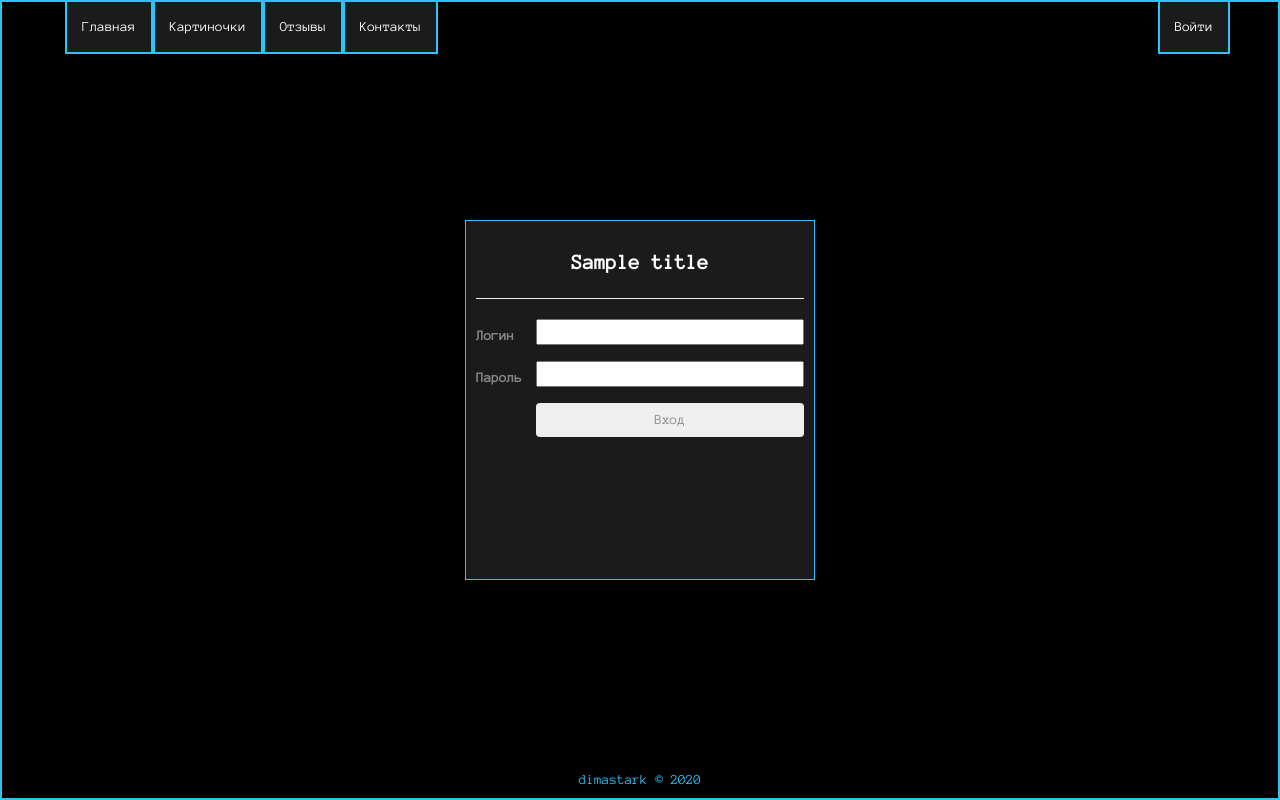
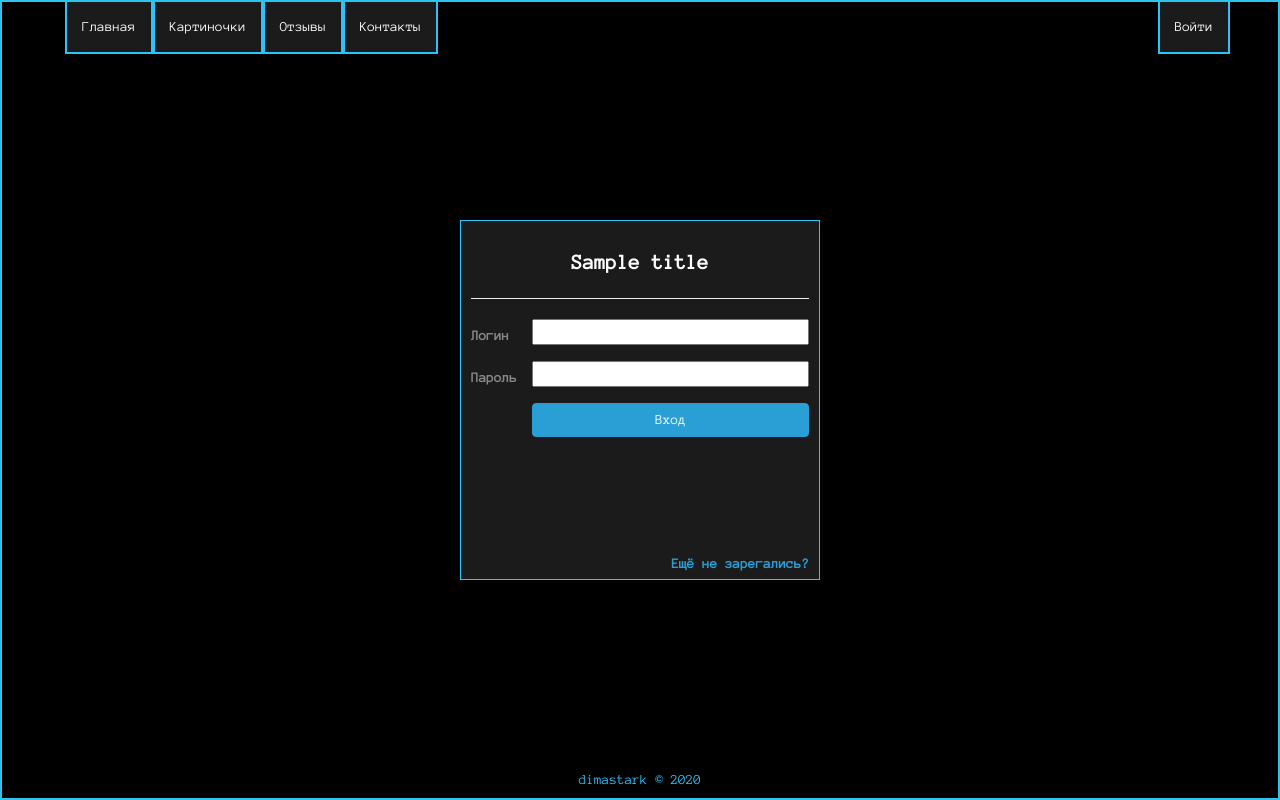
Before and after one commit to dimastark/web-tasks, a Django app: template app/templates/login.html in a window 1280 px wide. Run offline with Django 3.2, Linux system fonts and the light colour scheme; the template is opened without the code that fills it: most values are stand-ins (such as "Sample title", 1, 10 or a date in 2020); form fields are guessed from the names that the template uses; some libraries are stand-ins or nearby versions.

Commit message:
Registration

```diff
--- /dev/null
+++ b/app/static/app/css/login.css
@@ -0,0 +1,83 @@
+
+.login-wrap {
+    width: 100%;
+    height: 100%;
+}
+
+.login-tile,
+.register-tile {
+    transition: transform 1s ease;
+    text-align: center;
+    position: fixed;
+    margin: auto;
+    height: 360px;
+    min-height: 360px;
+    width: 360px;
+    top: 0;
+    bottom: 0;
+    left: 0;
+    right: 0;
+    z-index: 1;
+}
+
+.register-tile {
+    z-index: 0;
+    transform: rotateX(180deg);
+}
+
+.reg-checkbox, .login-checkbox {
+    display: none;
+}
+
+.reg-label,
+.login-label {
+    color: #2a9fd6;
+    position: absolute;
+    bottom: 0;
+    right: 10px;
+}
+
+.reg-label:hover,
+.login-label:hover {
+    color: #2a9fd6;
+    cursor: pointer;
+    text-decoration: underline;
+}
+
+.reg-checkbox:checked ~ .login-tile {
+    animation: fold 1s ease forwards;
+}
+
+.reg-checkbox:checked ~ .register-tile {
+    animation: unfold 1s ease forwards;
+}
+
+.login-checkbox:checked ~ .login-tile {
+    animation: unfold 1s ease forwards;
+}
+
+.login-checkbox:checked ~ .register-tile {
+    animation: fold 1s ease forwards;
+}
+
+@keyframes fold {
+    from {
+        transform: rotateX(0deg);
+        z-index: 10;
+    }
+    to {
+        transform: rotateX(180deg);
+        z-index: 0;
+    }
+}
+
+@keyframes unfold {
+    from {
+        transform: rotateX(180deg);
+        z-index: 0;
+    }
+    to {
+        transform: rotateX(0deg);
+        z-index: 10;
+    }
+}
--- a/app/static/app/css/site.css
+++ b/app/static/app/css/site.css
@@ -14,12 +14,13 @@ html, body {
     color: #888;
     height: 100%;
     width: 100%;
-    font-family: "Anonymous Pro", serif;
+    font-family: "Anonymous Pro", sans-serif;
+
 }
 
 h1, h2, h3, h4, h5, h6 {
     color: #fff;
-    font-family: "Anonymous Pro", serif;
+    font-family: "Anonymous Pro", sans-serif;
 }
 
 h3 {
@@ -117,18 +118,6 @@ h3 {
     transition: opacity .5s ease;
 }
 
-.centered {
-    text-align: center;
-    position: fixed;
-    margin: auto;
-    height: 45vh;
-    width: 350px;
-    top: 0;
-    bottom: 0;
-    left: 0;
-    right: 0;
-}
-
 .shadowed { box-shadow: 0 0 10px rgba(0, 0, 0, .5) }
 
 .bord { border: #2cc3fd solid 1px }
--- a/app/static/app/scripts/site.js
+++ b/app/static/app/scripts/site.js
@@ -5,9 +5,9 @@ $('.js').show();
 $(document).ready(function () {
     var chLeft = $('#characterLeft');
     if (chLeft) {
-        chLeft.text('Осталось: 120');
+        chLeft.text('Осталось: 255');
         $('#message').keydown(function () {
-            var max = 120;
+            var max = 255;
             var len = $(this).val().length;
             if (len >= max) {
                 $('#characterLeft').text('Всё, хватит');
@@ -82,9 +82,11 @@ function onKeyDown(e) {
 
 
 function onButtonDown(string) {
+    var now = new Date();
+    now.setHours(now.getHours() + 1);
     var name = string.slice(7);
     setWallpaper(name);
-    document.cookie = "wallpaper=" + name;
+    document.cookie = "wallpaper=" + name + ';expires=' + now.toUTCString() + ';path=/';
 }
 
 
--- a/app/templates/layout.html
+++ b/app/templates/layout.html
@@ -14,6 +14,7 @@
     <link rel="stylesheet" type="text/css" href="{% static 'app/css/gallery.css' %}" />
     <link rel="stylesheet" type="text/css" href="{% static 'app/css/effects.css' %}" />
     <link rel="stylesheet" type="text/css" href="{% static 'app/css/navibar.css' %}" />
+    <link rel="stylesheet" type="text/css" href="{% static 'app/css/login.css' %}" />
 </head>
 <body onkeydown="onKeyDown(event)" onload="onLoadBody()">
     <div class="wrapper">
--- a/app/templates/login.html
+++ b/app/templates/login.html
@@ -3,7 +3,10 @@
 {% block content %}
 
     <div class="row">
-        <div class="col-xs-10 col-md-8 col-lg-6 tile bord centered">
+        <div class="login-wrap">
+            <input type="radio" name="reg-or-log" id="is-register" class="reg-checkbox">
+            <input type="radio" name="reg-or-log" id="is-login" class="login-checkbox">
+            <div class="col-xs-10 col-md-8 col-lg-6 tile bord login-tile">
                 <h2>{{ title }}</h2>
                 <form action="/login/" method="post" class="form-horizontal">
                     {% csrf_token %}
@@ -22,14 +25,49 @@
                     </div>
                     <div class="form-group">
                         <div class="col-xs-offset-2 col-xs-10">
-                        <input type="hidden" name="next" value="/" />
-                        <input type="submit" value="Вход" class="btn btn-default" />
+                            <input type="submit" value="Вход" class="btn btn-primary" />
                         </div>
                     </div>
                     {% if form.errors %}
-                    <p class="validation-summary-errors">Введите логин и пароль.</p>
+                        <p class="validation-summary-errors">Что-то не то.</p>
                     {% endif %}
                 </form>
+                <label for="is-register" class="reg-label">Ещё не зарегались?</label>
+            </div>
+            <div class="col-xs-10 col-md-8 col-lg-6 tile bord register-tile">
+                <h2>Регистрация</h2>
+                <form action="/register/" method="post" class="form-horizontal">
+                    <hr />
+                    {% csrf_token %}
+                    <div class="form-group">
+                        <label for="id_nick" class="col-xs-2 control-label">Логин</label>
+                        <div class="col-xs-10">
+                            <input class="form-control" id="id_nick"
+                                   maxlength="20" name="username" placeholder="Логин" type="text" required>
+                        </div>
+                    </div>
+                    <div class="form-group">
+                        <label for="id_pass_1" class="col-xs-2 control-label">Пароль</label>
+                        <div class="col-xs-10">
+                            <input class="form-control" id="id_pass_1"
+                                   name="password1" placeholder="Пароль" type="password" required>
+                        </div>
+                    </div>
+                    <div class="form-group">
+                        <label for="id_pass_2" class="col-xs-2 control-label">Пароль</label>
+                        <div class="col-xs-10">
+                            <input class="form-control" id="id_pass_2"
+                                   name="password2" placeholder="Пароль(1)" type="password" required>
+                        </div>
+                    </div>
+                    <div class="form-group">
+                        <div class="col-xs-offset-2 col-xs-10">
+                            <input type="submit" value="Зарегестрироваться" class="btn btn-primary" />
+                        </div>
+                    </div>
+                </form>
+                <label for="is-login" class="login-label">Войти</label>
+            </div>
         </div>
     </div>
 {% endblock %}
--- a/portfolio/settings.py
+++ b/portfolio/settings.py
@@ -36,6 +36,7 @@ DATABASES = {
 }
 
 LOGIN_URL = '/login'
+LOGIN_REDIRECT_URL = '/'
 
 # Local time zone
 TIME_ZONE = 'Asia/Yekaterinburg'
```
Also changed, not shown: app/forms.py (+36 -0 lines), app/templates/contact_form.html (+5 -18 lines), app/templates/thanks.html (added, +18 -0 lines), app/utils.py (+18 -0 lines), app/views.py (+38 -3 lines), portfolio/urls.py (+3 -8 lines). Lines whose indentation alone changed are shown as unchanged.
